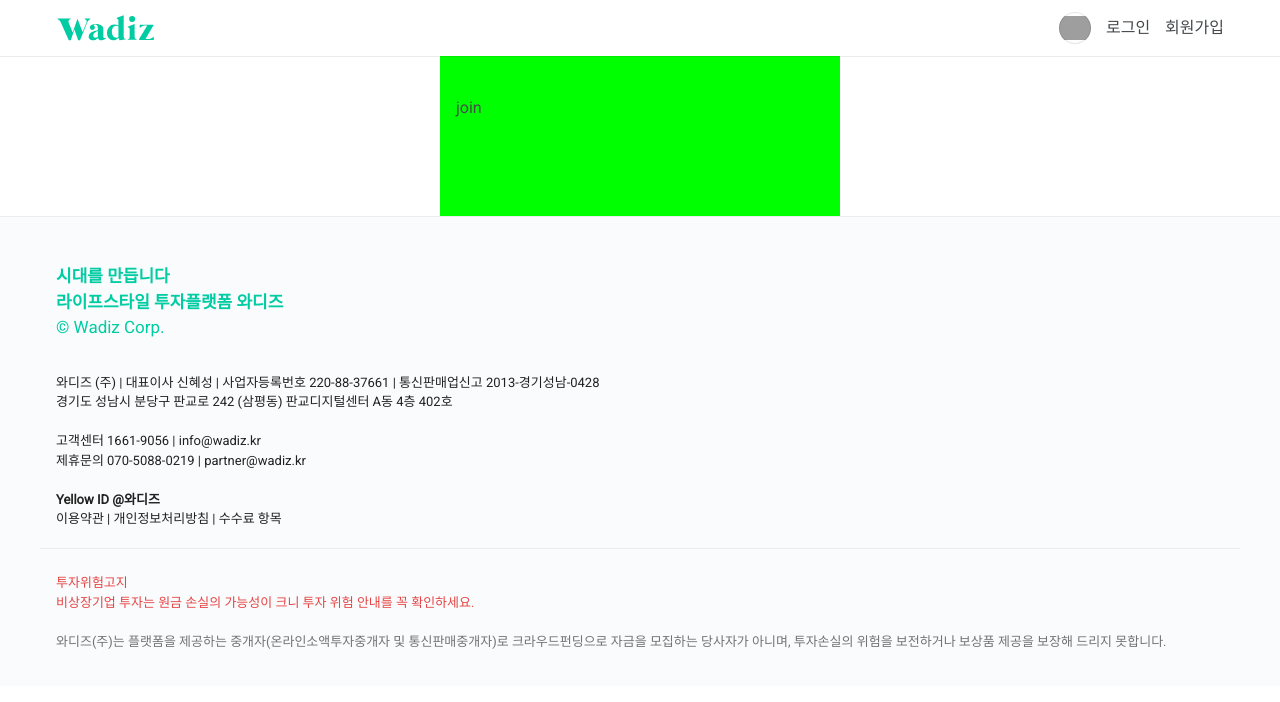
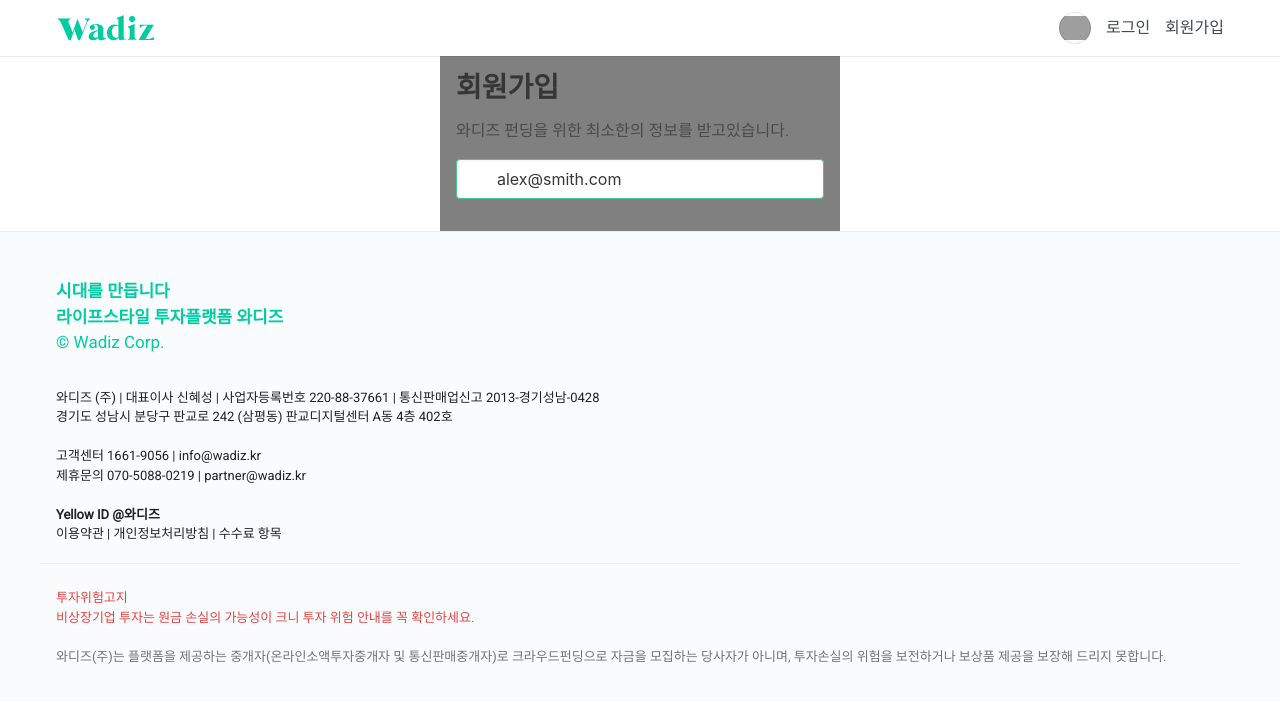
Before and after one commit to SujinParkdev/fds10-wadiz, an Angular app: page /join in a window 1280 px wide. Shown: the top 702 px of the page. Built offline with nearby package versions, Linux system fonts and the light colour scheme; grey boxes are pictures that could not be loaded.

Commit message:
File :: Modify join.component.ts
회원가입 폼 작성 / 벌마 적용

```diff
--- a/src/app/components/join/join.component.ts
+++ b/src/app/components/join/join.component.ts
@@ -3,16 +3,34 @@ import { Component, OnInit } from '@angular/core';
 @Component({
   selector: 'app-join',
   template: `
-    <div class="join-container">join</div>
+    <div class="join-container content">
+        <h2>회원가입</h2>
+        <p>와디즈 펀딩을 위한 최소한의 정보를 받고있습니다.</p>
+        <div class="field">
+        <p class="control is-expanded has-icons-left has-icons-right">
+          <input class="input is-success" type="email" placeholder="Email" value="alex@smith.com">
+          <span class="icon is-small is-left">
+            <i class="fas fa-envelope"></i>
+          </span>
+          <span class="icon is-small is-right">
+            <i class="fas fa-check"></i>
+          </span>
+        </p>
+      </div>
+    </div>
+
   `,
   styles: [`
     .join-container {
       margin: 0 auto;
       width: 100%;
       max-width: 400px;
-      padding: 40px 16px 96px 16px;
-      background: lime;
-    }
+      padding: 16px 16px 32px;
+      background: grey;
+    },
+
+
+
   `]
 })
 export class JoinComponent implements OnInit {
```
